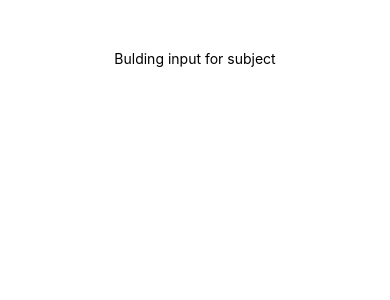
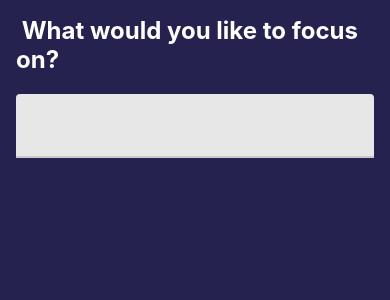
Before and after one commit to ErinCleaver-Dev/focuse-time, a React Native app: screen / in a window 390 px wide. Shown: the top 300 px of the page. Built offline with nearby package versions, Linux system fonts and the light colour scheme.

Commit message:
0.0.15
Created the focus input box.

```diff
--- a/App.js
+++ b/App.js
@@ -1,7 +1,7 @@
 import { StatusBar } from 'expo-status-bar';
 import React, { useState } from 'react';
 import { StyleSheet, Text, View } from 'react-native';
-
+import { Focus } from './src/features/focus/Focus'
 export default function App() {
   const [focusSubject, setFocusSubject] = useState(null);
 
@@ -12,7 +12,7 @@
       focusSubject ?
       <Text> Here is where the timer will be</Text> :
       <Text>
-        Bulding input for subject
+        <Focus />
       </Text>
       }
       </Text>
@@ -24,6 +24,6 @@
   container: {
     flex: 1,
     alignItems: 'center',
-    paddingTop: 50,
+    backgroundColor: '#252250',
   },
 });
--- a/package.json
+++ b/package.json
@@ -16,6 +16,7 @@
     "react-dom": "16.13.1",
     "react-native": "~0.63.4",
     "react-native-gesture-handler": "~1.8.0",
+    "react-native-paper": "^4.7.2",
     "react-native-reanimated": "~1.13.0",
     "react-native-screens": "~2.15.0",
     "react-native-unimodules": "~0.12.0",
--- /dev/null
+++ b/src/features/focus/Focus.js
@@ -0,0 +1,37 @@
+import React from 'react';
+import {View, Text, StyleSheet } from 'react-native'
+import { TextInput } from 'react-native-paper'
+
+export const Focus = () => {
+    return (
+        <View style={styles.container}>
+            <View style={styles.titleComponent}>
+                <Text style={styles.title}> What would you like to focus on? </Text>
+                <View style={styles.textInput}>
+                    <TextInput />
+                </View>
+            </View>
+        </View>
+    )
+}
+
+export default Focus
+
+const styles = StyleSheet.create({
+    container: {
+        flex: 1
+    },
+    titleComponent: {
+        flex: 0.5,
+        padding: 16,
+        justifyContent: 'center'
+    },
+    title: {
+        color: 'white',
+        fontWeight: 'bold',
+        fontSize: 24
+    },
+    textInput: {
+        paddingTop: 20
+    }
+})
```
Also changed, not shown: 1 other file (tests, documents, lock files or other folders).
